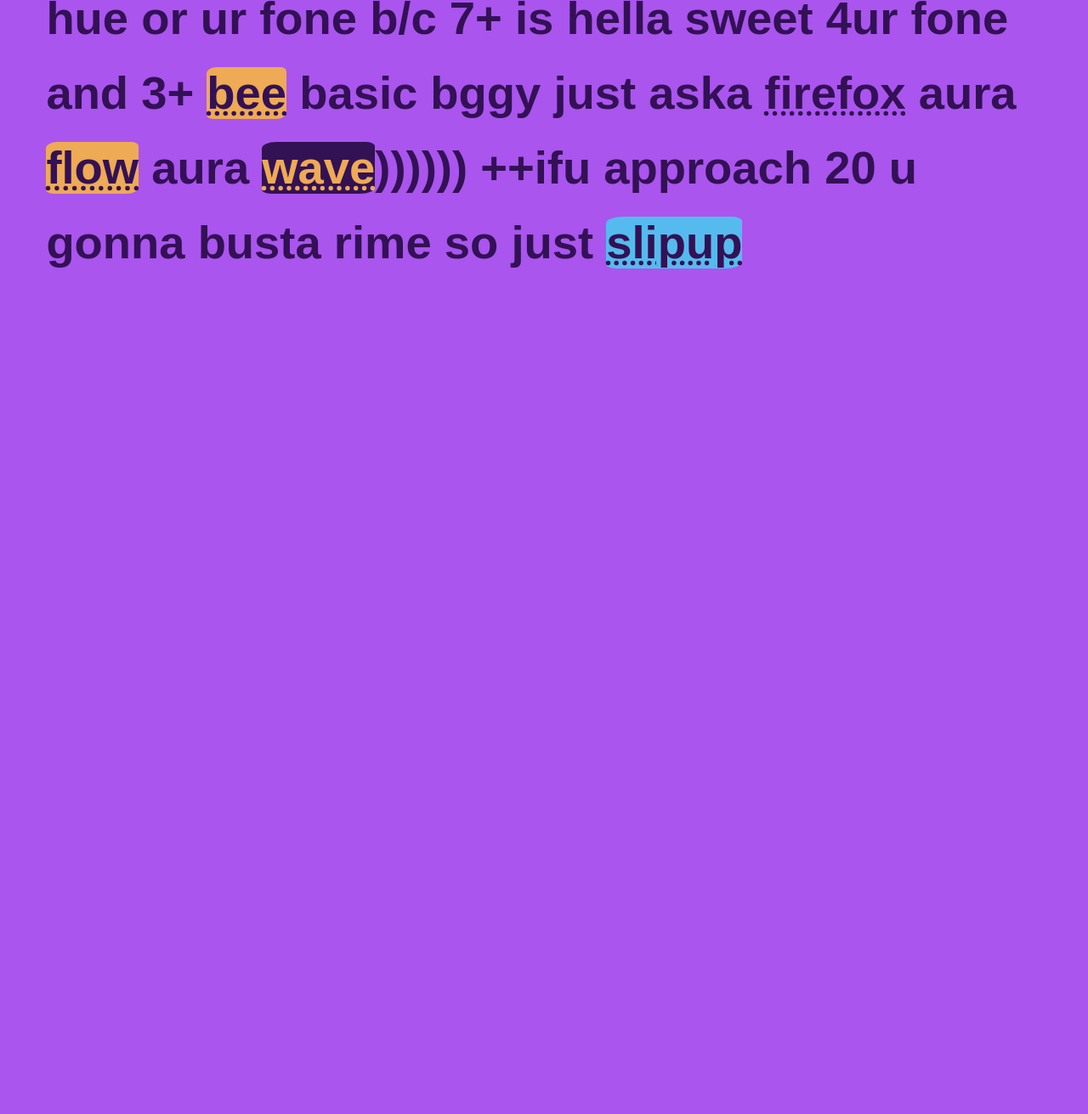
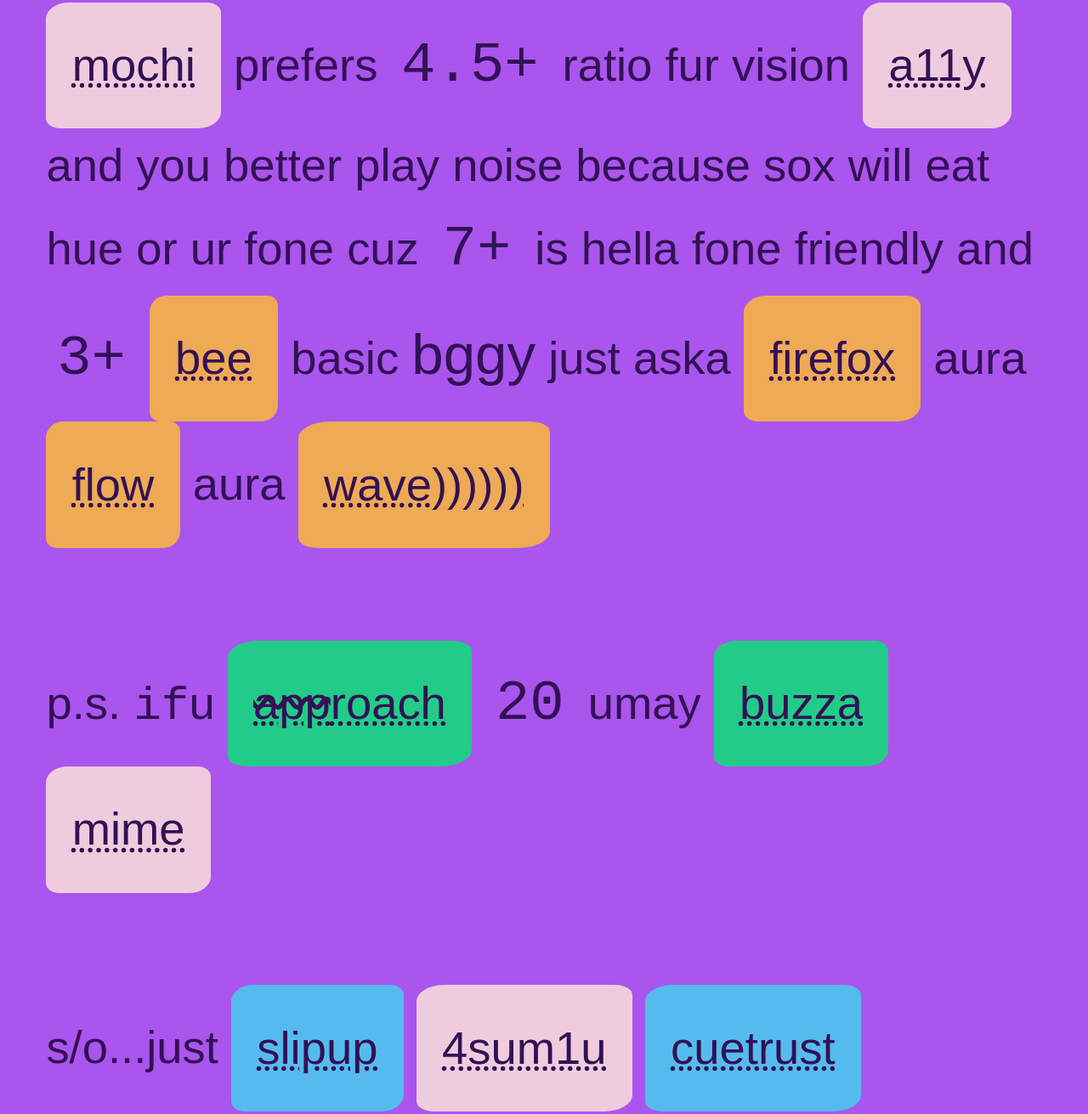
Before and after one commit to s9a/contrast, a website: page index.html in a window 1280 px wide. Shown: the part 1053-2364 px from the top of the page at 85% size. Before the commit the page ends 1492 px from the top, so only its background shows below. Drawn offline with Linux system fonts and the light colour scheme.

Commit message:
#2 thunderlice

```diff
--- a/aerosol.css
+++ b/aerosol.css
@@ -17,37 +17,34 @@
   padding: 1em;
 }
 
-header,
-a {
+header {
   border-radius: 13% 8%;
+  padding-inline: 3vw;
 }
 
 h1 {
   padding: 3vmin;
 }
 
-header {
-  padding-inline: 3vw;
+mark {
+  border-radius: 13% 8%;
 }
 
-small {
-  display: block;
-  font-size: .618em;
+a {
+  border-radius: 13% 8%;
+  display: inline-block;
+  padding: 1ch;
 }
 
-:not(:hover) {
-  text-decoration-style: dotted;
-}
+samp { padding-inline: 1vw; font-size: 1.236em }
+small { display: block; font-size: 1ch }
+sub { all: unset }
+sup { all: unset; font-size: 1.236em }
+s { text-decoration-style: wavy }
+a:hover { text-decoration-style: double }
+:any-link { text-decoration-style: dotted }
 
 :focus {
+  text-decoration-style: solid;
   outline: 1ex groove;
-  text-decoration-style: solid;
 }
-
-:hover {
-  text-decoration-style: double;
-}
-
-:only-child {
-  font-weight: bolder;
-}
--- a/index.html
+++ b/index.html
@@ -2,7 +2,7 @@
 <html lang="en-US" class="tape-flow tape-pink">
 <meta charset="utf-8">
 <title>contrast ratio and juliet</title>
-  <meta name="viewport" content="width=device-width, initial-scale=1">
+<meta name="viewport" content="width=device-width">
 <meta name="color-scheme" content="dark light">
 <meta name="theme-color" content="hotpink">
 <meta name="description" content="a11y hue saturate webs">
@@ -30,9 +30,9 @@
 
 <link rel="stylesheet" href="aerosol.css">
 <link rel="icon" href="hue.svg">
-  <link rel="home" href="https://s9a.page">
 <link rel="next" href="https://s9a.page/mochi">
 <link rel="home" href="https://s9a.page">
+<link rel="help" href="https://s9a.org/contrast">
 
 <main class="flowsinyo">
   <header class="tape-yellow">
@@ -43,29 +43,39 @@
       <a href="https://webmural.com/tlfr">juliet</a>
     </h1>
   </header>
-
   <h2>
     re:
     <a class="tape-green" href="https://s9a.page">sorcery</a>
   </h2>
   <p>
     <a class="tape-white" href="https://s9a.page/mochi">mochi</a>
-      prefers hue >=4.5
-      4ur vision
+    prefers <samp>4.5+</samp> ratio fur vision
     <a class="tape-white" href="https://webmural.com/a11y">a11y</a>
-      and you better play
-      noise because
-      sox will eat hue
-      or ur fone b/c
-      7+ is hella
-      sweet 4ur fone
-      and 3+ <a class="tape-yellow" href="https://webmural.com/bee">bee</a>
-      basic bggy
+    and you better play noise because
+    sox will eat hue or ur fone cuz
+    <samp>7+</samp> is hella fone friendly and
+    <samp>3+</samp> <a class="tape-yellow" href="https://webmural.com/bee">bee</a>
+    <sub>basic</sub>
+    <sup>bggy</sup>
     just aska
-      <a class="tape-flow tape-pink" href="https://developer.mozilla.org/en-US/docs/Web/Accessibility/Understanding_WCAG/Perceivable/Color_contrast">firefox</a> aura
+    <a class="tape-yellow" href="https://developer.mozilla.org/en-US/docs/Web/Accessibility/Understanding_WCAG/Perceivable/Color_contrast">firefox</a> aura
     <a class="tape-yellow" href="https://s9a.page/daffo">flow</a> aura
-      <a class="tape-yellow tape-black" href="https://s9a.page/wave">wave</a>))))))
-      ++ifu approach 20 u gonna busta rime
-      so just <a class="tape-blue" href="https://webmural.com/slipup">slipup</a>
+    <a class="tape-yellow" href="https://s9a.page/wave">wave))))))</a>
+  </p>
+  <p>
+    p.s. <code role="presentation">if</code>u
+    <a class="tape-green" href="https://webmural.com/les"><s>app</s><mark class="tape-flow">roach</mark></a>
+    <samp>20</samp>
+    umay
+    <a class="tape-green" href="https://s9a.page/E/">buzza</a>
+    <a class="tape-white" href="https://webmural.com/milf">mime</a>
+  </p>
+  <p>
+    s/o...just <a class="tape-blue" href="https://webmural.com/slipup">slipup</a>
+    <a class="tape-white" href="https://s9a.page/tape">4sum1u</a>
+    <a class="tape-blue" href="https://s9a.page/cab">cuetrust</a>
+  </p>
+  <p>
+    <a class="tape-black tape-pink" href="https://webmural.com/fnuv">~ thxyz</a>
   </p>
 </main>
```
Also changed, not shown: hue.svg. Lines whose indentation alone changed are shown as unchanged.
